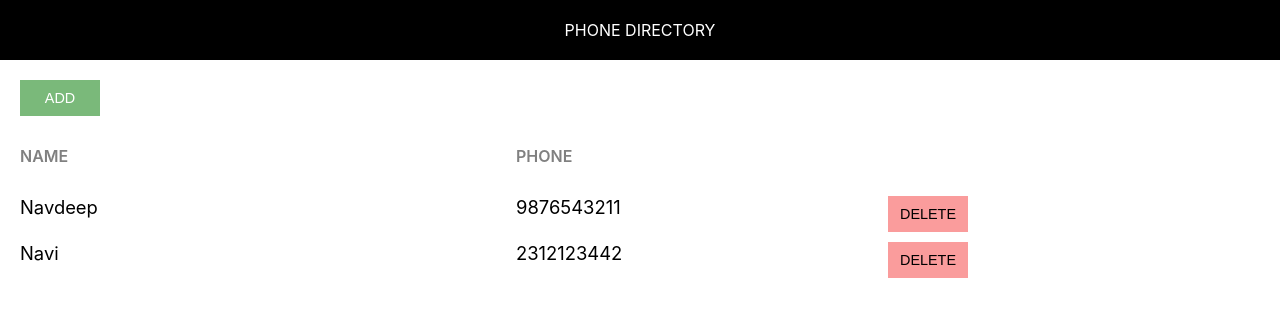
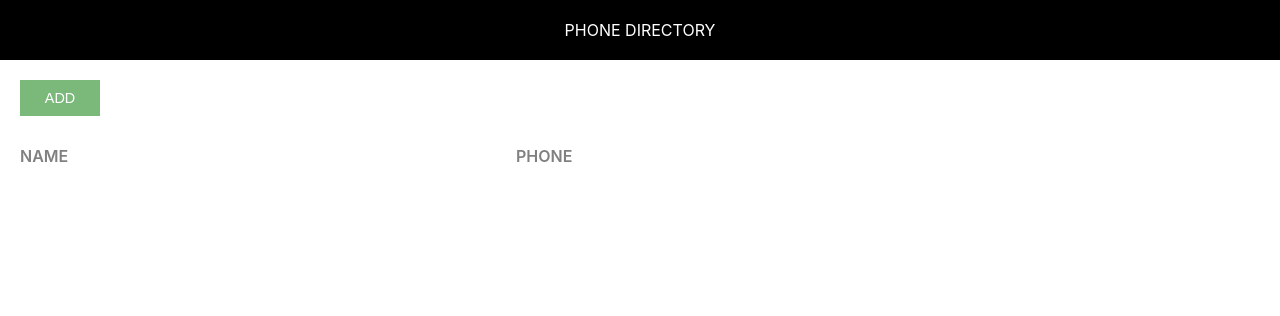
Before and after one commit to naviroyal/react-telephone-directory, a React (Create React App) app in the folder phone_directory/: page / in a window 1280 px wide. Shown: the top 316 px of the page. Built offline with nearby package versions, Linux system fonts and the light colour scheme.

Commit message:
Added State in Subsciber

```diff
--- a/phone_directory/src/AddSubscriber.js
+++ b/phone_directory/src/AddSubscriber.js
@@ -2,7 +2,27 @@ import React from 'react';
 import Header from './Header';
 import './AddSubscriber.css'
 class AddSubscriber extends React.Component{
+
+	constructor(){
+		super();
+		this.state={
+			id:0,
+			name:'',
+			phone:''
+		}
+	}
+
+
+	inputChangedHandler=(e)=>{
+		const state=this.state;
+		state[e.target.name]=e.target.value;
+		this.setState(state);
+		console.log(this.state);
+	}
+
 	render(){
+		const {name,phone} = this.state;
+
 		return (
 			<div>
 				<Header heading="Add Subscriber"/>
@@ -10,13 +30,13 @@ class AddSubscriber extends React.Component{
 					<button className="custom-btn">Back</button>
 					<form className="subscriber-form">
 						<label htmlFor="name" className="label-control">Name: </label><br/>
-						<input id="name" type="text" className="input-control" name="name"/><br/><br/>
+						<input id="name" type="text" className="input-control" name="name" onChange={this.inputChangedHandler}/><br/><br/>
 						<label htmlFor="phone" className="label-control">Phone: </label><br/>
-						<input id="phone" type="text" className="input-control" name="phone"/><br/><br/>
+						<input id="phone" type="text" className="input-control" name="phone" onChange={this.inputChangedHandler}/><br/><br/>
 						<div className="subscriber-info-container">
 							<span className="subscriber-to-add-heading">Subscriber to be added:</span><br/>
-							<span className="subscriber-info">Name:</span><br/>
-							<span className="subscriber-info">Phone:</span><br/>
+							<span className="subscriber-info">Name:{name}</span><br/>
+							<span className="subscriber-info">Phone:{phone}</span><br/>
 						</div>
 						<button type="submit" className="custom-btn add-btn">Add</button>
 					</form>
--- a/phone_directory/src/App.js
+++ b/phone_directory/src/App.js
@@ -3,24 +3,13 @@ import Header from './Header';
 import './App.css'
 class App extends React.Component {
 
-  clickHandler(message){
-    alert(message)
+  constructor(){
+    super();
+    this.state={
+      subscribersListToShow:[]
+    }
   }
-
   render(){
-
-      let subscribers = [
-      {
-          id:1,
-          name:"Navdeep",
-          phone:"9876543211"
-      },
-      {
-          id:2,
-          name:"Navi",
-          phone:"2312123442"
-      }
-    ];
       return (
         <div>
             <Header heading="Phone Directory"/>
@@ -33,7 +22,7 @@ class App extends React.Component {
                     </div>
 
                     {
-                      subscribers.map(sub=>{
+                      this.state.subscribersListToShow.map(sub=>{
                         return <div key={sub.id} className="grid-container">
                         <span className="grid-item">{sub.name}</span>
                         <span className="grid-item">{sub.phone}</span>
--- a/phone_directory/src/index.js
+++ b/phone_directory/src/index.js
@@ -7,8 +7,8 @@ import './common/common.css'
 // import registerServiceWorker from './serviceWorker';
 
 
-ReactDOM.render(<AddSubscriber/>, document.getElementById('root'));
 ReactDOM.render(<App />, document.getElementById('root'));
+// ReactDOM.render(<AddSubscriber/>, document.getElementById('root'));
 
 // If you want your app to work offline and load faster, you can change
 // unregister() to register() below. Note this comes with some pitfalls.
```
